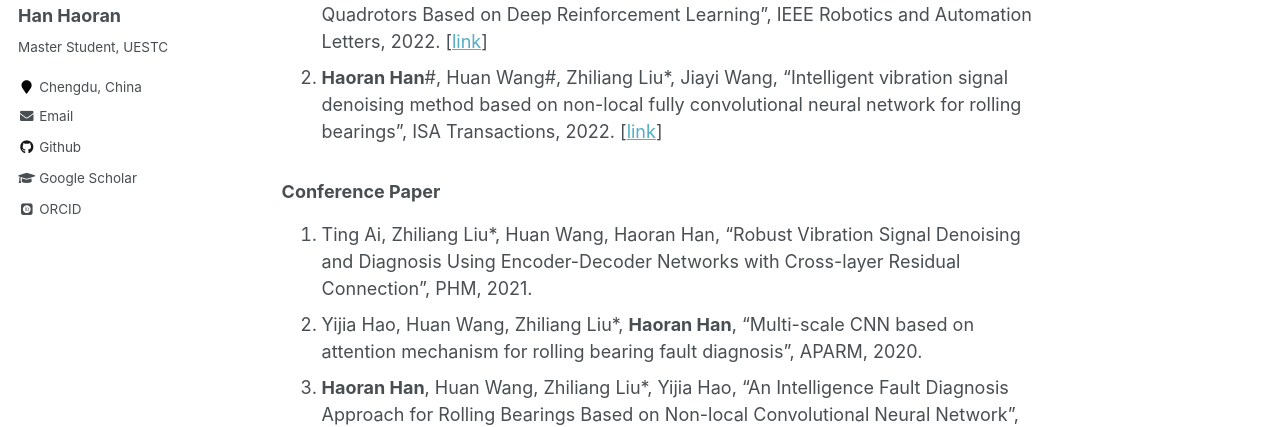
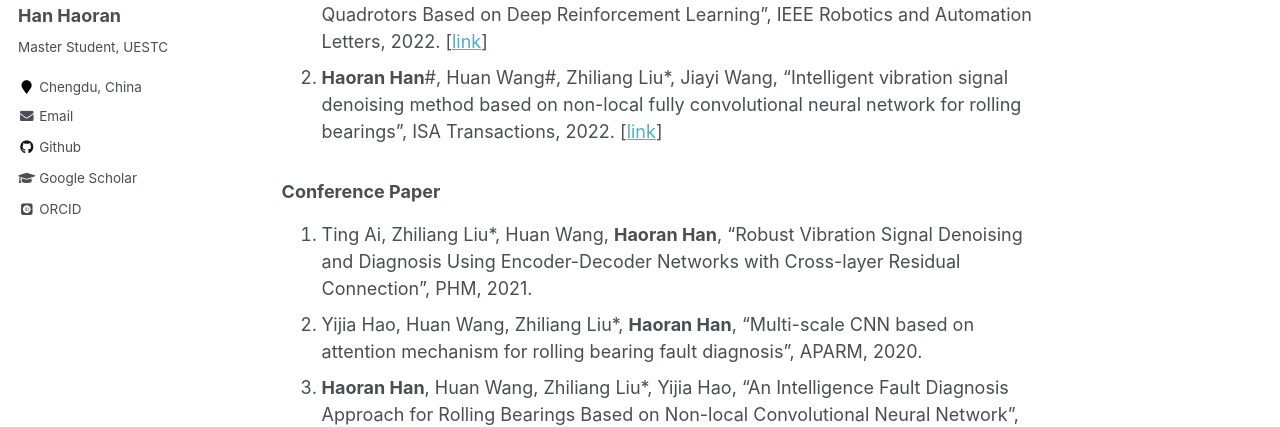
Before and after one commit to Han-Adam/Han-Adam.github.io, a Jekyll site: the page built from _pages/about.md, in a window 1280 px wide and 900 px high, scrolled down 587 px. Shown: the part 175-602 px from the top of the window. Built offline with Jekyll 4.4.1, drawn with Linux system fonts in a browser that asks for light colours; some web fonts are replaced.

```diff
--- a/_pages/about.md
+++ b/_pages/about.md
@@ -24,7 +24,7 @@ Deep Reinforcement Learning", IEEE Robotics and Automation Letters, 2022. [[link
 2. **Haoran Han**#, Huan Wang#, Zhiliang Liu*, Jiayi Wang, "Intelligent vibration signal denoising method based on non-local fully convolutional neural network for rolling bearings", ISA Transactions, 2022. [[link](https://doi.org/10.1016/j.isatra.2021.04.022)]
 
 ### Conference Paper
-1. Ting Ai, Zhiliang Liu*, Huan Wang, Haoran Han, "Robust Vibration Signal Denoising and Diagnosis Using Encoder-Decoder Networks with Cross-layer Residual Connection", PHM, 2021.
+1. Ting Ai, Zhiliang Liu*, Huan Wang, **Haoran Han**, "Robust Vibration Signal Denoising and Diagnosis Using Encoder-Decoder Networks with Cross-layer Residual Connection", PHM, 2021.
 2. Yijia Hao, Huan Wang, Zhiliang Liu*, **Haoran Han**, "Multi-scale CNN based on attention mechanism for rolling bearing fault diagnosis", APARM, 2020.
 3. **Haoran Han**, Huan Wang, Zhiliang Liu*, Yijia Hao, "An Intelligence Fault Diagnosis Approach for Rolling Bearings Based on Non-local Convolutional Neural Network", APARM, 2020.
 4. **Haoran Han**, Huan Wang, Zhiliang Liu*, Zixiao He, "Non-local Denoising Convolutional Neural Network for Rolling Bearing Vibration Signal", SDPC, 2020.
```
